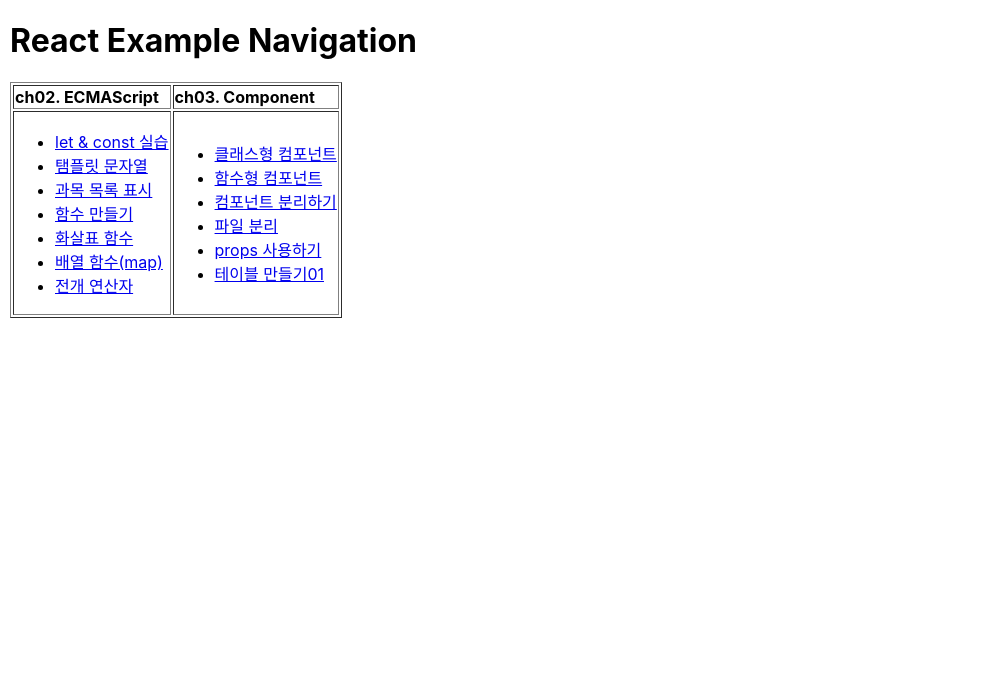
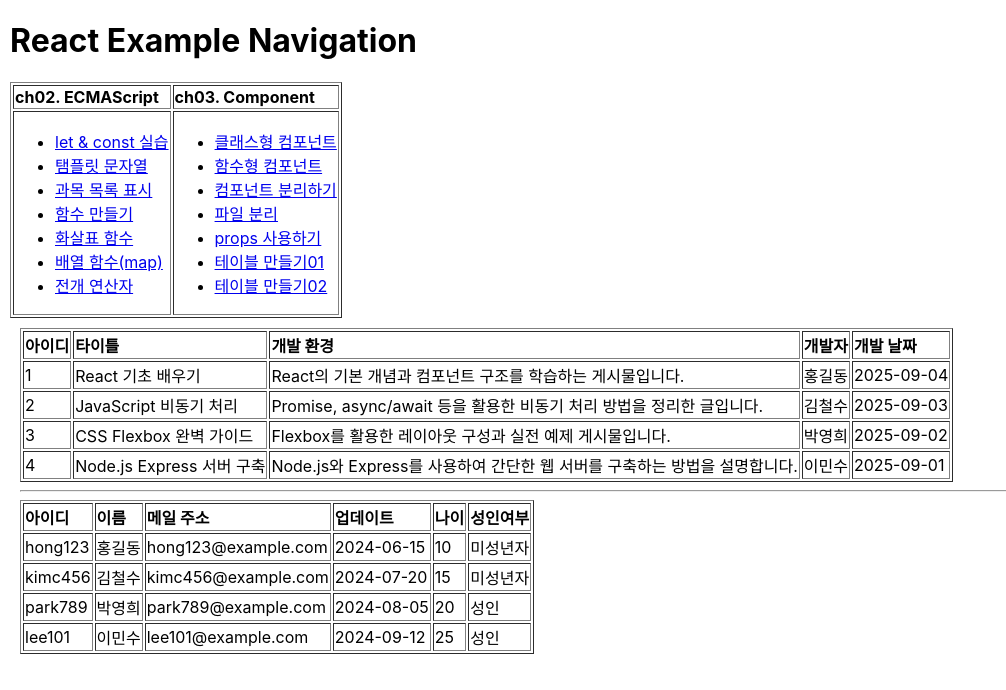
Before and after one commit to ji06820311/mycss, a React (Create React App) app: page /array_and_table_02 in a window 1280 px wide. Shown: the top 690 px of the page, without its empty margins (0-1006 px from the left). Built offline with nearby package versions, Linux system fonts and the light colour scheme.

Commit message:
for react project

```diff
--- /dev/null
+++ b/src/components/ch03.react_component/array_and_table_02.js
@@ -0,0 +1,16 @@
+import Board from './ui/BoardList';
+import Member from './ui/MemberListl'
+
+function App(){
+    //console.log('샘플');
+
+    return(
+        <div className="App">
+            <Board />
+            <hr />
+            <Member />
+        </div>
+    );
+}
+
+export default App;
--- a/src/components/ch03.react_component/sample.js
+++ b/src/components/ch03.react_component/sample.js
@@ -1,5 +1,5 @@
 function App(){
-    console.log('샘플')
+    console.log('샘플');
 
     return(
         <div className="App">
--- /dev/null
+++ b/src/components/ch03.react_component/ui/BoardList.js
@@ -0,0 +1,63 @@
+function App() {
+    //console.log('샘플');
+    const boardList = [
+        {
+            id: 1,
+            title: "React 기초 배우기",
+            content: "React의 기본 개념과 컴포넌트 구조를 학습하는 게시물입니다.",
+            author: "홍길동",
+            date: "2025-09-04"
+        },
+        {
+            id: 2,
+            title: "JavaScript 비동기 처리",
+            content: "Promise, async/await 등을 활용한 비동기 처리 방법을 정리한 글입니다.",
+            author: "김철수",
+            date: "2025-09-03"
+        },
+        {
+            id: 3,
+            title: "CSS Flexbox 완벽 가이드",
+            content: "Flexbox를 활용한 레이아웃 구성과 실전 예제 게시물입니다.",
+            author: "박영희",
+            date: "2025-09-02"
+        },
+        {
+            id: 4,
+            title: "Node.js Express 서버 구축",
+            content: "Node.js와 Express를 사용하여 간단한 웹 서버를 구축하는 방법을 설명합니다.",
+            author: "이민수",
+            date: "2025-09-01"
+        }
+    ];
+
+    const xxx = boardList.map((border) =>(
+        <tr key={border.id}>
+            <td>{border.id}</td>
+            <td>{border.title}</td>
+            <td>{border.content}</td>
+            <td>{border.author}</td>
+            <td>{border.date}</td>
+
+        </tr>
+    ));
+
+    return (
+        <table border="1">
+            <thead>
+                <tr>
+                    <th>아이디</th>
+                    <th>타이틀</th>
+                    <th>개발 환경</th>
+                    <th>개발자</th>
+                    <th>개발 날짜</th>
+                </tr>
+            </thead>
+            <tbody>
+                {xxx}
+            </tbody>
+        </table>
+    );
+}
+
+export default App;
--- /dev/null
+++ b/src/components/ch03.react_component/ui/MemberListl.js
@@ -0,0 +1,65 @@
+function App(){
+   // console.log('샘플');
+   const memberList = [
+    {
+        id: "hong123",
+        name: "홍길동",
+        email: "hong123@example.com",
+        joinDate: "2024-06-15",
+        age: 10
+    },
+    {
+        id: "kimc456",
+        name: "김철수",
+        email: "kimc456@example.com",
+        joinDate: "2024-07-20",
+        age: 15
+    },
+    {
+        id: "park789",
+        name: "박영희",
+        email: "park789@example.com",
+        joinDate: "2024-08-05",
+        age: 20
+    },
+    {
+        id: "lee101",
+        name: "이민수",
+        email: "lee101@example.com",
+        joinDate: "2024-09-12",
+        age: 25
+    }
+];
+
+    const mem = memberList.map((member)=>(
+        <tr key={member.id}>
+            <td>{member.id}</td>
+            <td>{member.name}</td>
+            <td>{member.email}</td>
+            <td>{member.joinDate}</td>
+            <td>{member.age}</td>
+            <td>{member.age >=20 ? "성인" : "미성년자"}</td>
+        </tr>
+    ));
+
+
+    return(
+         <table border="1">
+            <thead>
+                <tr>
+                    <th>아이디</th>
+                    <th>이름</th>
+                    <th>메일 주소</th>
+                    <th>업데이트</th>
+                    <th>나이</th>
+                    <th>성인여부</th>
+                </tr>
+            </thead>
+            <tbody>
+                {mem}
+            </tbody>
+        </table>
+    );
+}
+
+export default App;
--- a/src/routes/AppRoutes.js
+++ b/src/routes/AppRoutes.js
@@ -21,6 +21,7 @@ import AppComponentSeparate from './../components/ch03.react_component/component
 import AppFileSeparator from './../components/ch03.react_component/file_separator';
 import AppUseProps from './../components/ch03.react_component/use_props';
 import AppMakeTable01 from './../components/ch03.react_component/array_and_table_01';
+import AppMakeTable02 from './../components/ch03.react_component/array_and_table_02';
 
 function AppRoutes() {
     return (
@@ -40,6 +41,7 @@ function AppRoutes() {
             <Route path='/file_separator' element={<AppFileSeparator />} />
             <Route path='/use_props' element={<AppUseProps />} />
             <Route path='/array_and_table_01' element={<AppMakeTable01 />} />
+            <Route path='/array_and_table_02' element={<AppMakeTable02 />} />
         </Routes>
     );
 };
--- a/src/routes/menuData.js
+++ b/src/routes/menuData.js
@@ -22,6 +22,7 @@ export const menuData = [
             { path: '/file_separator', label: '파일 분리' },
             { path: '/use_props', label: 'props 사용하기' },
             { path: '/array_and_table_01', label: '테이블 만들기01' },
+            { path: '/array_and_table_02', label: '테이블 만들기02' },
         ]
     },
     // 여기에 4장, 5장.... 내용을 계속 추가하면 됩니다.
```
